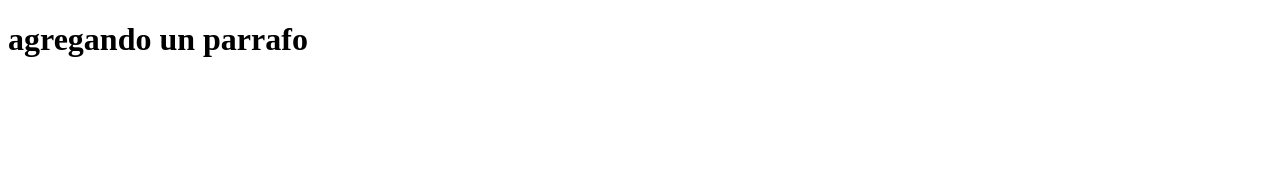
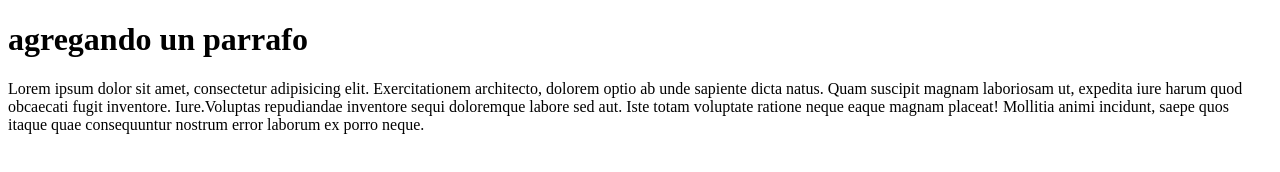
Before and after one commit to hernando-code/Prueba, a plain HTML site: page index.html in a window 1280 px wide. Drawn offline with Linux system fonts and the light colour scheme.

Commit message:
se agrego un parrafo

```diff
--- a/index.html
+++ b/index.html
@@ -5,8 +5,9 @@
     <meta name="viewport" content="width=device-width, initial-scale=1.0">
     <title>Document</title>
 </head>
+
+<body>
     <h1>agregando un parrafo</h1>
-<body>
-
+    <p>Lorem ipsum dolor sit amet, consectetur adipisicing elit. Exercitationem architecto, dolorem optio ab unde sapiente dicta natus. Quam suscipit magnam laboriosam ut, expedita iure harum quod obcaecati fugit inventore. Iure.Voluptas repudiandae inventore sequi doloremque labore sed aut. Iste totam voluptate ratione neque eaque magnam placeat! Mollitia animi incidunt, saepe quos itaque quae consequuntur nostrum error laborum ex porro neque.</p>
 </body>
 </html>
```
